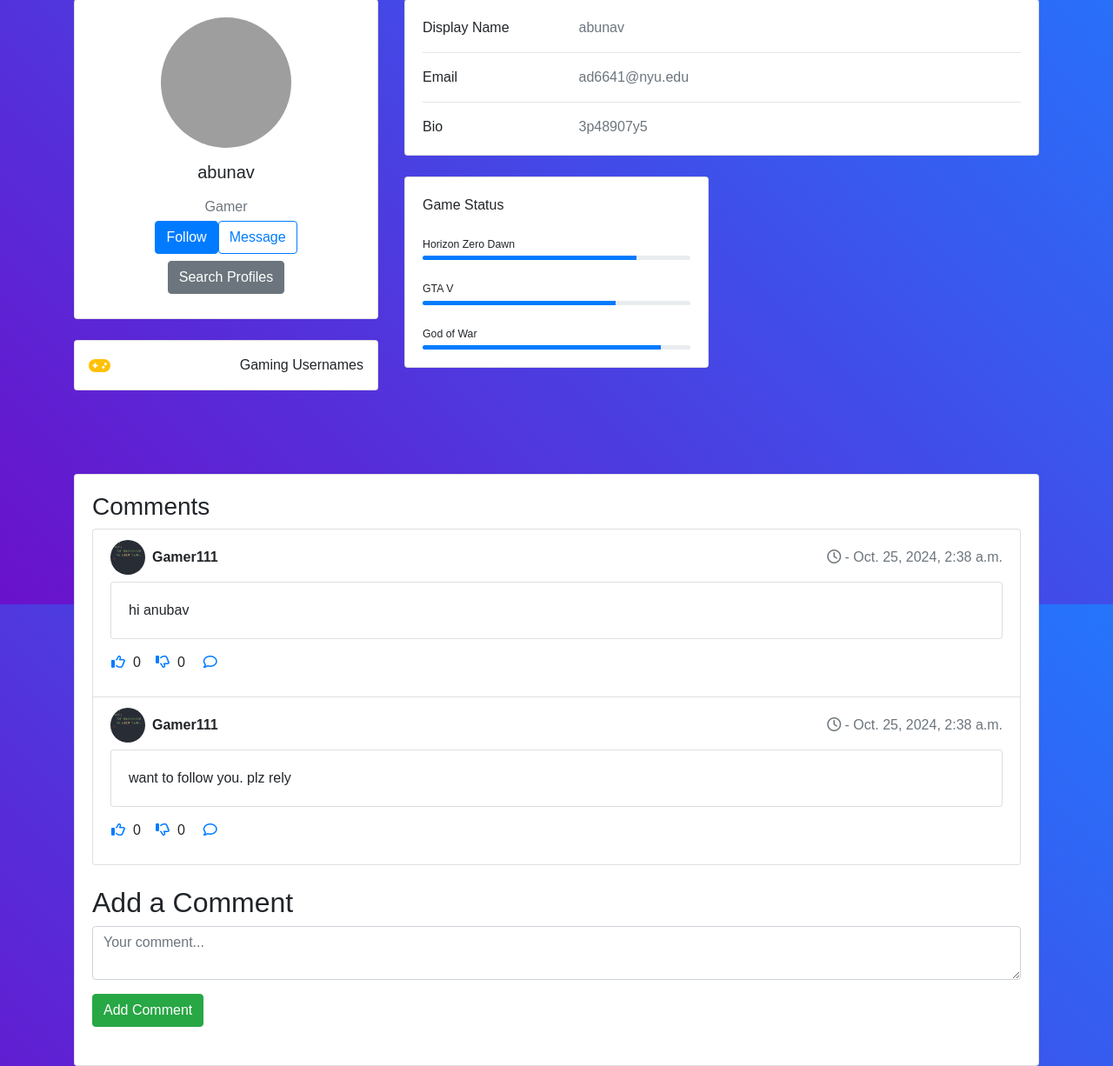
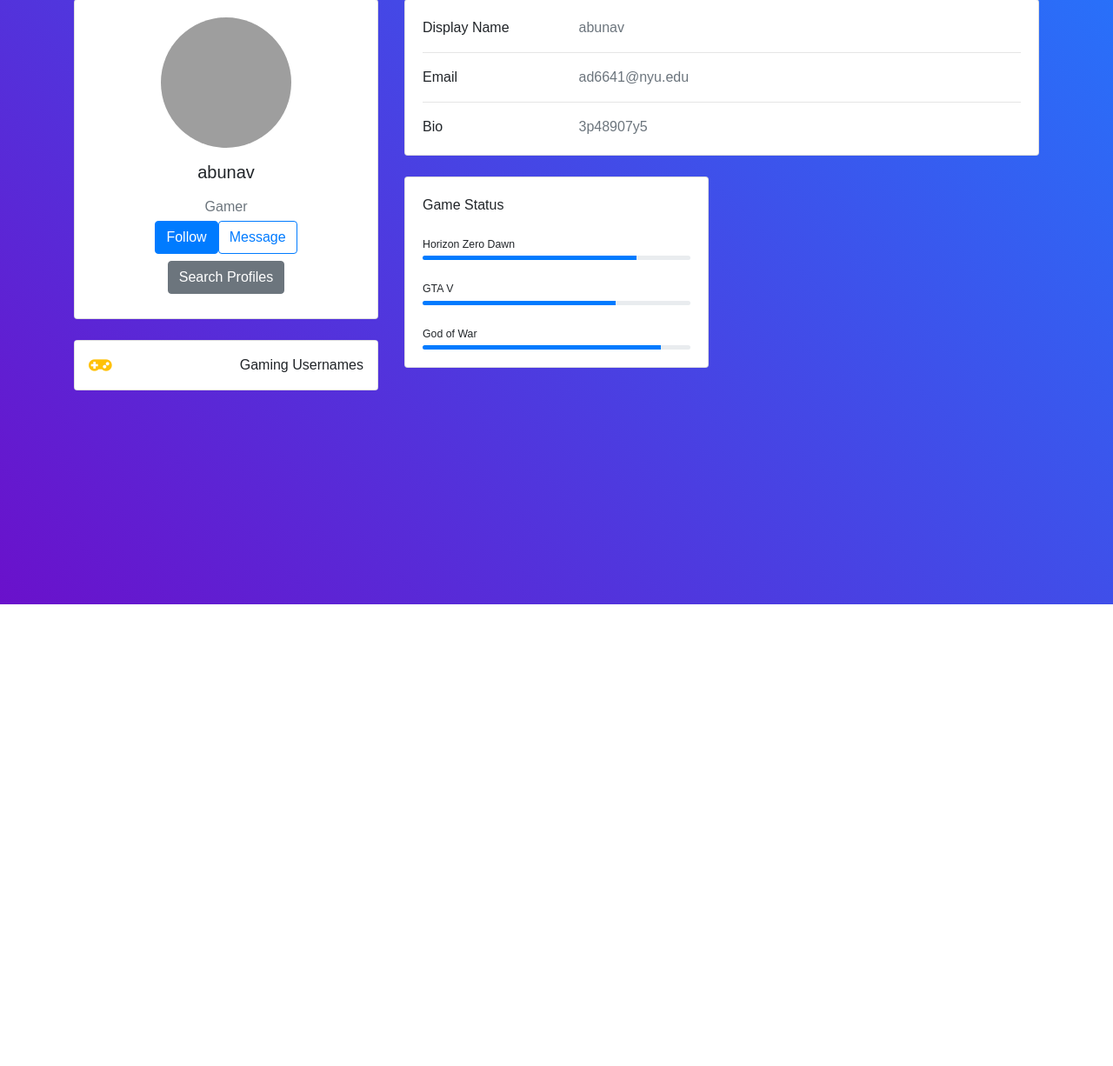
Before and after one commit to gcivil-nyu-org/fall24-monday-team1, a Django app: page /profile/view/2/ in a window 1280 px wide. Shown: the part 105-1331 px from the top of the page at 87% size. After the commit the page ends 800 px from the top, so only its background shows below. Run offline with Django 5.2, Linux system fonts and the light colour scheme; data comes from the database, SQL or seed files in the repository; some libraries are stand-ins or nearby versions; grey boxes are pictures that could not be loaded.

Commit message:
remove comment from profile page, show comment after loading in game detail page

```diff
--- a/userProfile/templates/profileView.html
+++ b/userProfile/templates/profileView.html
@@ -215,12 +215,6 @@
         </div>
       </div>
     </div>
-    {% load comment_tags %}
-    {% with user_comment="user-comment" %}
-      {% with user_id=profile.user.pk|stringformat:"s" %}
-          {% render_comment_board user_comment|add:user_id %}
-      {% endwith %}
-    {% endwith %}
   </body>
 
 </html>
```
Also changed, not shown: gamesearch/templates/game_details.html (+7 -6 lines).
